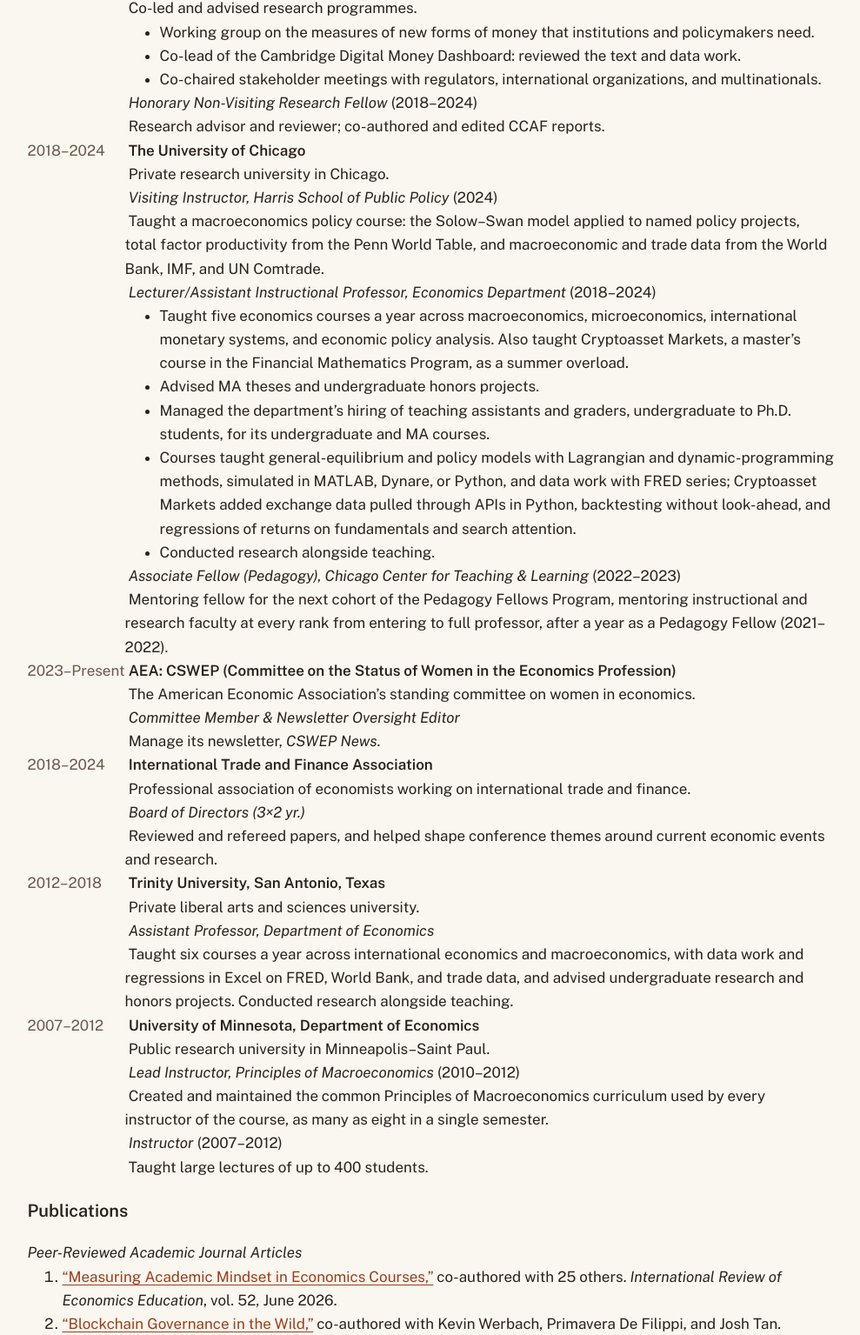
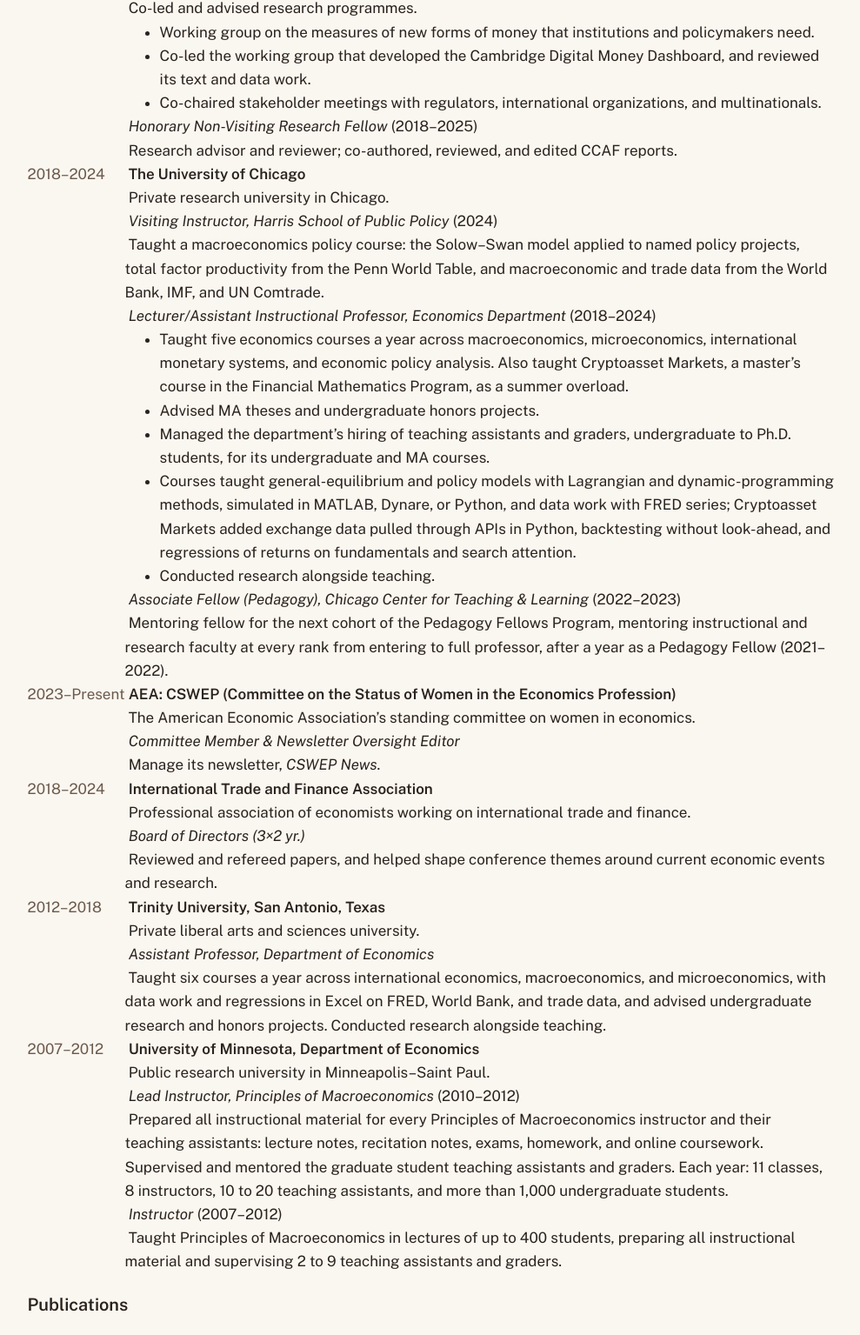
Before and after one commit to profpieters/site_ginapieters, a plain HTML site: page cv.html in a window 1280 px wide. Shown: the part 1756-3291 px from the top of the page at 87% size, without its empty margins (137-1126 px from the left). Drawn offline with Linux system fonts and the light colour scheme.

Commit message:
Publish Website_Testing a1675e8 (Wright 19fd5af): CV page CCAF 2018-2025 and role line, teaching lines, Dashboard co-lead; thesis-supervisor line; llms.txt (her 'publish', 607)
Co-Authored-By: Claude Opus 5.5 <noreply@anthropic.com>
Claude-Session: https://claude.ai/code/session_01XRCC8PmzrERDshwDqRJTJn

```diff
--- a/cv.html
+++ b/cv.html
@@ -22,7 +22,7 @@
   <nav><div class="fields"><a href="index.html">Home</a><a href="cv.html" aria-current="page">CV</a><a href="research.html">Research</a><a href="teaching.html">Teaching</a><a href="media.html">Media</a></div></nav>
 </div></header>
 <main id="main" class="wide">
-<!-- generated by cv_to_html.py from pieters_cv_2026-10.tex at Wright a75e016; edit the CV, not this file -->
+<!-- generated by cv_to_html.py from pieters_cv_2026-10.tex at Wright 19fd5af; edit the CV, not this file -->
 <h1 class="vh">CV</h1>
 <p>C.V. version: November 2026</p>
 <div class="cvviews">
@@ -66,11 +66,11 @@
 <p class="entry"><span class="d"></span> Co-led and advised research programmes.</p>
 <ul class="under">
 <li>Working group on the measures of new forms of money that institutions and policymakers need.</li>
-<li>Co-lead of the Cambridge Digital Money Dashboard: reviewed the text and data work.</li>
+<li>Co-led the working group that developed the Cambridge Digital Money Dashboard, and reviewed its text and data work.</li>
 <li>Co-chaired stakeholder meetings with regulators, international organizations, and multinationals.</li>
 </ul>
-<p class="entry"><span class="d"></span> <em>Honorary Non-Visiting Research Fellow</em> (2018–2024)</p>
-<p class="entry"><span class="d"></span> Research advisor and reviewer; co-authored and edited CCAF reports.</p>
+<p class="entry"><span class="d"></span> <em>Honorary Non-Visiting Research Fellow</em> (2018–2025)</p>
+<p class="entry"><span class="d"></span> Research advisor and reviewer; co-authored, reviewed, and edited CCAF reports.</p>
 <p class="entry"><span class="d">2018–2024</span> <strong>The University of Chicago</strong></p>
 <p class="entry"><span class="d"></span> Private research university in Chicago.</p>
 <p class="entry"><span class="d"></span> <em>Visiting Instructor, Harris School of Public Policy</em> (2024)</p>
@@ -96,13 +96,13 @@
 <p class="entry"><span class="d">2012–2018</span> <strong>Trinity University, San Antonio, Texas</strong></p>
 <p class="entry"><span class="d"></span> Private liberal arts and sciences university.</p>
 <p class="entry"><span class="d"></span> <em>Assistant Professor, Department of Economics</em></p>
-<p class="entry"><span class="d"></span> Taught six courses a year across international economics and macroeconomics, with data work and regressions in Excel on FRED, World Bank, and trade data, and advised undergraduate research and honors projects. Conducted research alongside teaching.</p>
+<p class="entry"><span class="d"></span> Taught six courses a year across international economics, macroeconomics, and microeconomics, with data work and regressions in Excel on FRED, World Bank, and trade data, and advised undergraduate research and honors projects. Conducted research alongside teaching.</p>
 <p class="entry"><span class="d">2007–2012</span> <strong>University of Minnesota, Department of Economics</strong></p>
 <p class="entry"><span class="d"></span> Public research university in Minneapolis–Saint Paul.</p>
 <p class="entry"><span class="d"></span> <em>Lead Instructor, Principles of Macroeconomics</em> (2010–2012)</p>
-<p class="entry"><span class="d"></span> Created and maintained the common Principles of Macroeconomics curriculum used by every instructor of the course, as many as eight in a single semester.</p>
+<p class="entry"><span class="d"></span> Prepared all instructional material for every Principles of Macroeconomics instructor and their teaching assistants: lecture notes, recitation notes, exams, homework, and online coursework. Supervised and mentored the graduate student teaching assistants and graders. Each year: 11 classes, 8 instructors, 10 to 20 teaching assistants, and more than 1,000 undergraduate students.</p>
 <p class="entry"><span class="d"></span> <em>Instructor</em> (2007–2012)</p>
-<p class="entry"><span class="d"></span> Taught large lectures of up to 400 students.</p>
+<p class="entry"><span class="d"></span> Taught Principles of Macroeconomics in lectures of up to 400 students, preparing all instructional material and supervising 2 to 9 teaching assistants and graders.</p>
 <h2 id="sec-writing">Publications</h2>
 <p><em>Peer-Reviewed Academic Journal Articles</em></p>
 <ol>
@@ -252,11 +252,11 @@
 <p class="entry"><span class="d"></span> Co-led and advised research programmes.</p>
 <ul class="under">
 <li>Working group on the measures of new forms of money that institutions and policymakers need.</li>
-<li>Co-lead of the Cambridge Digital Money Dashboard: reviewed the text and data work.</li>
+<li>Co-led the working group that developed the Cambridge Digital Money Dashboard, and reviewed its text and data work.</li>
 <li>Co-chaired stakeholder meetings with regulators, international organizations, and multinationals.</li>
 </ul>
-<p class="entry"><span class="d"></span> <em>Honorary Non-Visiting Research Fellow</em> (2018–2024)</p>
-<p class="entry"><span class="d"></span> Research advisor and reviewer; co-authored and edited CCAF reports.</p>
+<p class="entry"><span class="d"></span> <em>Honorary Non-Visiting Research Fellow</em> (2018–2025)</p>
+<p class="entry"><span class="d"></span> Research advisor and reviewer; co-authored, reviewed, and edited CCAF reports.</p>
 <p class="entry"><span class="d">2018–2024</span> <strong>The University of Chicago</strong></p>
 <p class="entry"><span class="d"></span> Private research university in Chicago.</p>
 <p class="entry"><span class="d"></span> <em>Visiting Instructor, Harris School of Public Policy</em> (2024)</p>
@@ -282,13 +282,13 @@
 <p class="entry"><span class="d">2012–2018</span> <strong>Trinity University, San Antonio, Texas</strong></p>
 <p class="entry"><span class="d"></span> Private liberal arts and sciences university.</p>
 <p class="entry"><span class="d"></span> <em>Assistant Professor, Department of Economics</em></p>
-<p class="entry"><span class="d"></span> Taught six courses a year across international economics and macroeconomics, with data work and regressions in Excel on FRED, World Bank, and trade data, and advised undergraduate research and honors projects. Conducted research alongside teaching.</p>
+<p class="entry"><span class="d"></span> Taught six courses a year across international economics, macroeconomics, and microeconomics, with data work and regressions in Excel on FRED, World Bank, and trade data, and advised undergraduate research and honors projects. Conducted research alongside teaching.</p>
 <p class="entry"><span class="d">2007–2012</span> <strong>University of Minnesota, Department of Economics</strong></p>
 <p class="entry"><span class="d"></span> Public research university in Minneapolis–Saint Paul.</p>
 <p class="entry"><span class="d"></span> <em>Lead Instructor, Principles of Macroeconomics</em> (2010–2012)</p>
-<p class="entry"><span class="d"></span> Created and maintained the common Principles of Macroeconomics curriculum used by every instructor of the course, as many as eight in a single semester.</p>
+<p class="entry"><span class="d"></span> Prepared all instructional material for every Principles of Macroeconomics instructor and their teaching assistants: lecture notes, recitation notes, exams, homework, and online coursework. Supervised and mentored the graduate student teaching assistants and graders. Each year: 11 classes, 8 instructors, 10 to 20 teaching assistants, and more than 1,000 undergraduate students.</p>
 <p class="entry"><span class="d"></span> <em>Instructor</em> (2007–2012)</p>
-<p class="entry"><span class="d"></span> Taught large lectures of up to 400 students.</p>
+<p class="entry"><span class="d"></span> Taught Principles of Macroeconomics in lectures of up to 400 students, preparing all instructional material and supervising 2 to 9 teaching assistants and graders.</p>
 </details>
 <details class="cvsec"><summary><h2>Research and Publications</h2></summary><span class="cvtarget" id="d-sec-writing"></span>
 <p><a href="#d-sec-cvsections">Back to CV sections</a></p>
@@ -742,7 +742,7 @@
 </ul>
 <h4>Portfolio and monetary-instrument design</h4>
 <ul>
-<li>Designed, simulated, and tested a modular, CPI-indexed asset-backed currency with a selectable basket of backing assets (sole designer) on AWS compute, and developed an inflation-tracking portfolio model screening 4,000+ assets.</li>
+<li>Designed, simulated, and tested a modular, CPI-indexed asset-backed currency with a selectable basket of backing assets (sole designer) on AWS compute, and developed its inflation-tracking portfolio model screening 4,000+ assets.</li>
 <li>Developed the inflation-tracking model’s monthly recommendations from roughly 4,167 assets, with beta screens, comparisons of loss functions, rolling validation, deduplication by principal components, and selection over millions of candidate portfolios.</li>
 <li>Directed speed-ups that cut the model’s selection step from six hours to five minutes and an estimated full run from 3.1 years to 4.8 days, and raised the portfolios generated from about 25,000 in a three-day run to about 300,000 in one day.</li>
 <li>Designed a monthly portfolio data pipeline: ETF, fund, and crypto data, screens, and CVXPY optimization against inflation, crypto market-cap, and S&amp;P 500 targets.</li>
```
Also changed, not shown: media.html (+1 -1 lines), research.html (+1 -1 lines), teaching.html (+1 -1 lines), llms.txt, 2 other files.
